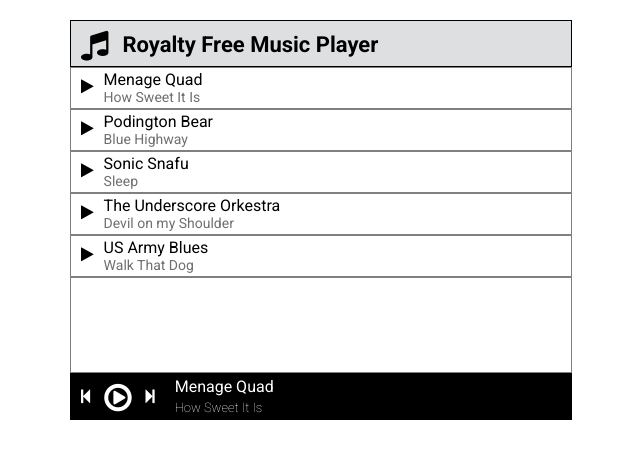
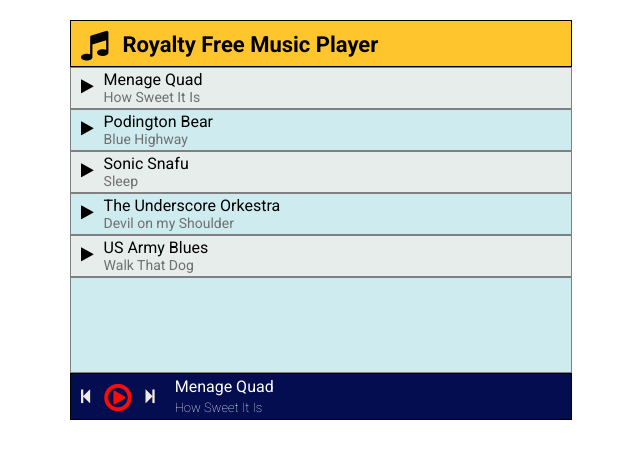
Before and after one commit to vikingeducation/assignment_royalty_free_music_player, a PHP site: page / in a window 1280 px wide. Shown: the top 459 px of the page, without its empty margins (320-960 px from the left). Run offline with PHP 8.4, Linux system fonts and the light colour scheme; some libraries are stand-ins or nearby versions.

Commit message:
add color

```diff
--- a/scripts.js
+++ b/scripts.js
@@ -8,6 +8,20 @@ $(document).ready(function() {
   //create array of play buttons
   let $play = $('.songs').find('i');
   let arrPlay = $play.get();
+
+  //create array of songs to style
+  let $songDivs = $('#selections').find('.songs');
+  let arrSongDivs = $songDivs.get();
+
+  (function colorSongs() {
+    for (var i = 0; i < arrSongDivs.length; i++) {
+      if (i == 0 || i % 2 == 0) {
+        $(arrSongDivs[i]).addClass('light');
+      } else {
+        $(arrSongDivs[i]).addClass('dark');
+      }
+    }
+  })();
 
   //keep track of current song
   var currentSong = 0;
--- a/styles/styles.css
+++ b/styles/styles.css
@@ -62,7 +62,7 @@ header {
   height: 45px;
   line-height: 45px;
   border: 1px solid black;
-  background-color: #dedfe0; }
+  background-color: #FFC52C; }
   header .fa {
     vertical-align: middle;
     padding-left: 10px; }
@@ -73,6 +73,12 @@ header {
     padding-left: 10px;
     font-weight: 700;
     font-size: 22px; }
+
+.light {
+  background-color: #E7EDEA; }
+
+.dark {
+  background-color: #CEECEF; }
 
 .songs {
   width: 100%;
@@ -101,21 +107,24 @@ header {
 .filler {
   flex-grow: 1;
   width: 100%;
-  border: 1px solid gray; }
+  border: 1px solid gray;
+  background-color: #CEECEF; }
 
 footer {
   width: 100%;
   height: 45px;
   line-height: 45px;
   border: 1px solid black;
-  background-color: black;
+  background-color: #030D4F;
   color: white; }
   footer #controls {
-    float: left; }
+    float: left;
+    color: #F2E9E1; }
     footer #controls i {
       padding-left: 10px; }
     footer #controls #playPause {
-      vertical-align: middle; }
+      vertical-align: middle;
+      color: #FB0C06; }
   footer #displayBar {
     display: flex;
     flex-direction: column;
--- a/styles/styles.scss
+++ b/styles/styles.scss
@@ -70,7 +70,7 @@ table {
 }
 
 header {
-  @include outer(#dedfe0);
+  @include outer(#FFC52C);
 
   .fa {
     vertical-align: middle;
@@ -84,6 +84,14 @@ header {
     font-weight: 700;
     font-size: 22px;
   }
+}
+
+.light {
+  background-color: #E7EDEA;
+}
+
+.dark {
+  background-color: #CEECEF;
 }
 
 .songs {
@@ -122,20 +130,23 @@ header {
   flex-grow: 1;
   width: 100%;
   border: 1px solid gray;
+  background-color: #CEECEF;
 }
 
 footer {
-  @include outer(black);
+  @include outer(#030D4F);
   color: white;
 
   #controls {
     float: left;
+    color: #F2E9E1;
 
      i {
        padding-left: 10px;
      }
      #playPause {
          vertical-align: middle;
+         color: #FB0C06;
      }
   }
 
```
Also changed, not shown: 1 other file.
